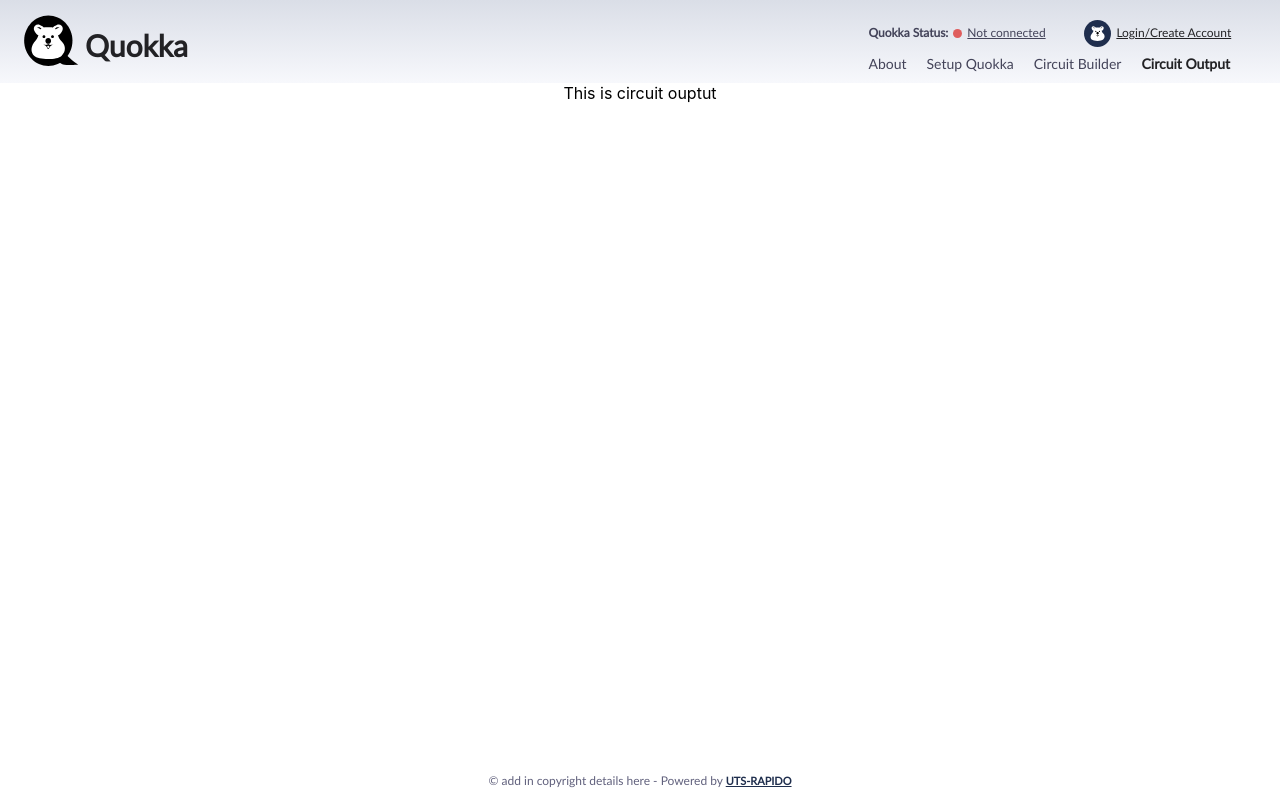
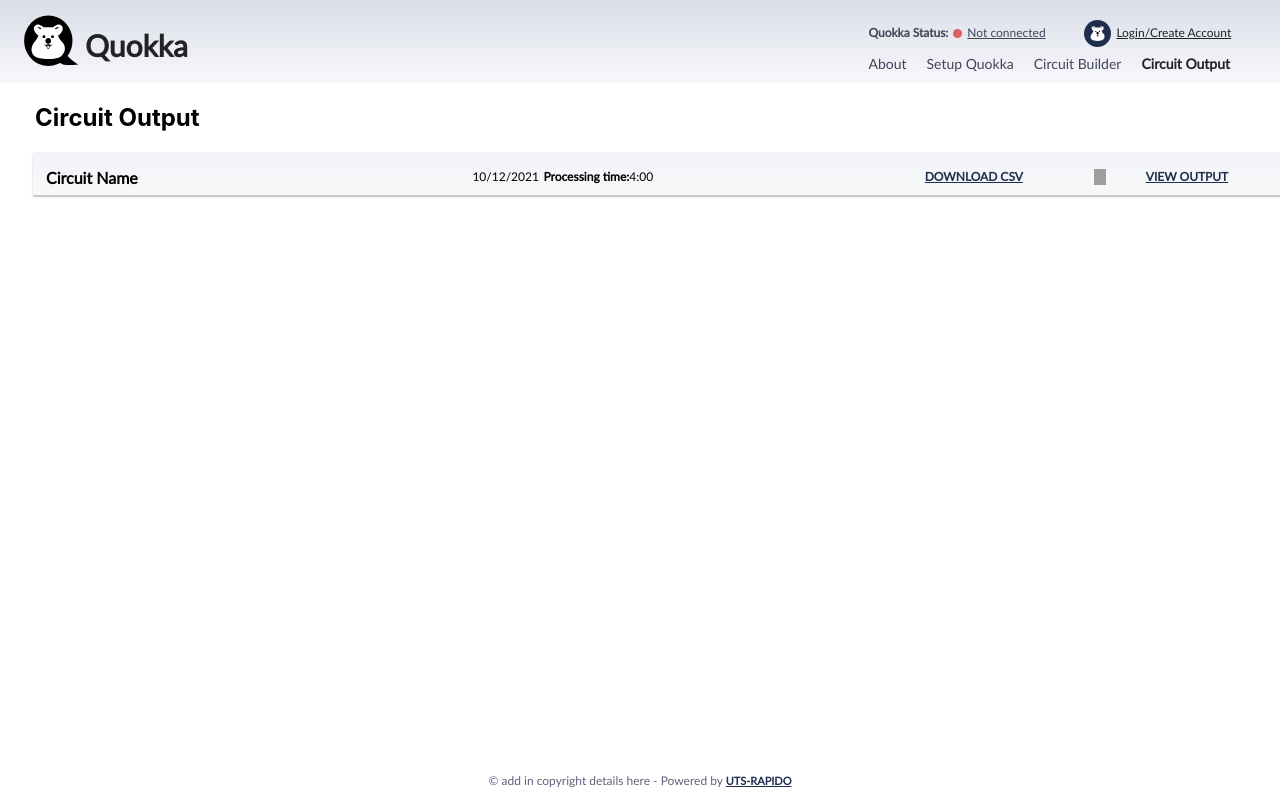
Before and after one commit to devitt1/Quokka-Web, a React (Create React App) app: page /circuit-output in a window 1280 px wide. Built offline with nearby package versions, Linux system fonts and the light colour scheme; grey boxes are pictures that could not be loaded.

Commit message:
updated circuit output component, added circuit output item

```diff
--- /dev/null
+++ b/src/components/CircuitOutput/CircuitOutput.module.scss
@@ -0,0 +1,89 @@
+@import '../../common/global.scss';
+
+.circuitOutput {
+  display: flex;
+  flex-direction: column;
+  h2 {
+    align-self: flex-start;
+    margin-left: 35px;
+
+  }
+
+  .prompt {
+    align-self: flex-start;
+    margin-left: 35px;
+    text-align: start;
+    p {
+      &.warningMessage {
+        color: red;
+      }
+    }
+  }
+
+  .circuitOutputItem {
+    align-self: center;
+    width: 95%;
+    height: 37px;
+    display: grid;
+    margin-left: 35px;
+    grid-template-columns: 30fr 5fr 25fr 10fr 15fr;
+
+    background: linear-gradient(180deg, #F2F4F8 0%, #F8F8F9 100%);
+    box-shadow: 0px 2px 2px rgba(0, 0, 0, 0.25);
+    border-radius: 1px;
+
+    padding: 0px 20px 6px 13px;
+
+    p {
+      text-align: start;
+      align-self: center;
+      &.circuitName {
+        grid-column: 1;
+        @include text-h4;
+      }
+      &.date {
+        grid-column: 2;
+        @include text-normal-small;
+      }
+      &.processingTime {
+        grid-column: 3;
+        @include text-normal-small;
+        strong {
+          @include text-bold-lato;
+        }
+
+      }
+
+    }
+
+
+
+    button {
+      @include link-button;
+
+      &.downloadBtn {
+        grid-column: 4;
+      }
+
+    }
+
+    .viewOrDelete {
+      grid-column: 5;
+      display: flex;
+      flex-direction: row;
+      justify-content: space-between;
+      .viewOutputBtn {
+        align-self: center;
+      }
+      img {
+        cursor: pointer;
+        width: 12px;
+        height: 16px;
+        align-self: center;
+        margin-left: 45px;
+      }
+    }
+  }
+
+
+}
--- a/src/components/CircuitOutput/CircuitOutput.scss
+++ /dev/null
@@ -1,5 +0,0 @@
-@import '../../common/global.scss';
-
-.circuit-output {
-
-}
--- a/src/components/CircuitOutput/CircuitOutput.tsx
+++ b/src/components/CircuitOutput/CircuitOutput.tsx
@@ -1,9 +1,31 @@
 import React from 'react';
+import styles from './CircuitOutput.module.scss';
+import CircuitOutputItem from "./CircuitOutputItem";
 
-const CicuitOutput : React.FC = () => {
-    return (<div>
-        This is circuit ouptut
+const CircuitOutput : React.FC = () => {
+
+    var empty = false;
+
+    const CircuitOutputItemArray = [
+
+    ]
+
+    return (<div className={styles.circuitOutput}>
+        <h2>Circuit Output</h2>
+
+
+        {
+            !empty ?
+                <CircuitOutputItem/>
+                :
+                <div className={styles.prompt}>
+                    <p>Run a circuit in the Circuit Builder and visit this page again once complete to see the output.</p>
+                    <p className={styles.warningMessage}>Circuit output will only be accessible until cookies are cleared. Login or create an account to save circuit output.</p>
+                </div>
+        }
+
+
     </div>)
 }
 
-export default CicuitOutput;
+export default CircuitOutput;
--- /dev/null
+++ b/src/components/CircuitOutput/CircuitOutputItem.tsx
@@ -0,0 +1,23 @@
+import React from 'react';
+import styles from './CircuitOutput.module.scss';
+import bin from '../../assets/bin.svg';
+const CircuitOutputItem : React.FC = () => {
+    return (<div className={styles.circuitOutputItem}>
+        <p className={styles.circuitName}> Circuit Name</p>
+        <p className={styles.date}>10/12/2021</p>
+        <p className={styles.processingTime}><strong>
+            Processing time:
+        </strong>4:00</p>
+        <button className={styles.downloadBtn}> Download CSV</button>
+        <div className={styles.viewOrDelete}>
+            <img src={bin} alt={'bin'}/>
+            <button className={styles.viewOutputBtn}>
+                View Output</button>
+        </div>
+
+
+
+    </div>)
+}
+
+export default CircuitOutputItem;
```
